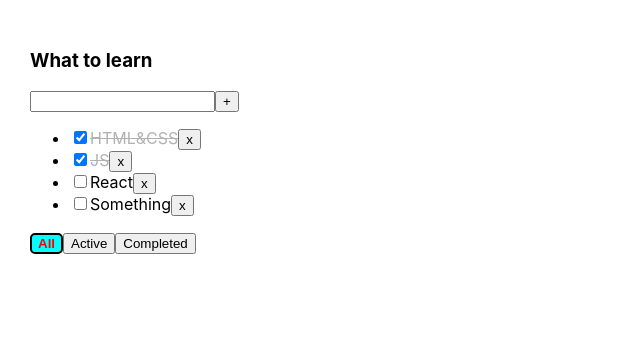
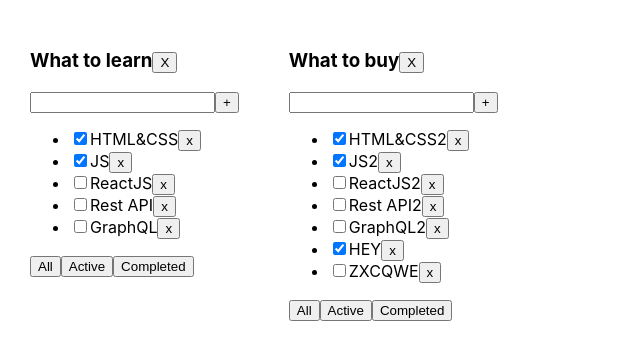
Before and after one commit to Barash777/it-incubator-todolist, a React (Create React App) app: page / in a window 1280 px wide. Shown: the top 360 px of the page, without its empty margins (0-640 px from the left). Built offline with nearby package versions, Linux system fonts and the light colour scheme.

Commit message:
Tuesday level lesson 1

```diff
--- a/src/App.tsx
+++ b/src/App.tsx
@@ -1,95 +1,135 @@
 import React, {useState} from 'react';
 import './App.css';
-import Todolist, {FilterValuesType, TaskType} from './Todolist';
+import {Todolist} from './Todolist';
 import {v1} from 'uuid';
 
+export type FilterValuesType = "all" | "active" | "completed";
+
+type TodolistsType = {
+    id: string
+    title: string
+    filter: FilterValuesType
+}
 
 function App() {
-    // BLL:
-    const initialTasks: Array<TaskType> = [
-        {id: v1(), title: 'HTML&CSS', isDone: true},
-        {id: v1(), title: 'JS', isDone: true},
-        {id: v1(), title: 'React', isDone: false},
-        {id: v1(), title: 'Something', isDone: false}
-    ]
+    let todolistID1=v1();
+    let todolistID2=v1();
 
+    let [todolists, setTodolists] = useState<Array<TodolistsType>>([
+        {id: todolistID1, title: 'What to learn', filter: 'all'},
+        {id: todolistID2, title: 'What to buy', filter: 'all'},
+    ])
 
-    const [tasks, setTasks] = useState<Array<TaskType>>(initialTasks)
-    const [filter, setFilter] = useState<FilterValuesType>('all');
+    let [tasks, setTasks] = useState({
+        [todolistID1]:[
+            {id: v1(), title: "HTML&CSS", isDone: true},
+            {id: v1(), title: "JS", isDone: true},
+            {id: v1(), title: "ReactJS", isDone: false},
+            {id: v1(), title: "Rest API", isDone: false},
+            {id: v1(), title: "GraphQL", isDone: false},
+        ],
+        [todolistID2]:[
+            {id: v1(), title: "HTML&CSS2", isDone: true},
+            {id: v1(), title: "JS2", isDone: true},
+            {id: v1(), title: "ReactJS2", isDone: false},
+            {id: v1(), title: "Rest API2", isDone: false},
+            {id: v1(), title: "GraphQL2", isDone: false},
+            {id: v1(), title: "HEY", isDone: true},
+            {id: v1(), title: "ZXCQWE", isDone: false},
+        ]
+    });
 
+    /*let[todolists,setTodolists]=useState<Array<TodolistsType>>([
+        {id:v1(),title:'What to learn',filter:'all'},
+        {id:v1(),title:'What to buy',filter:'completed'},
+    ])
 
-    //let stateWillBeBack = tasks
-    //console.log('init: ' + stateWillBeBack.length)
+    let [tasks, setTasks] = useState([
+        {id: v1(), title: "HTML&CSS", isDone: true},
+        {id: v1(), title: "JS", isDone: true},
+        {id: v1(), title: "ReactJS", isDone: false},
+        {id: v1(), title: "Rest API", isDone: false},
+        {id: v1(), title: "GraphQL", isDone: false},
+    ]);*/
+    // let [filter, setFilter] = useState<FilterValuesType>("all");
 
-    const addTask = (title: string) => {
-        const newTask: TaskType = {
-            id: v1(),
-            title: title,
-            isDone: false
-        }
-
-        //stateWillBeBack = tasks
-        //console.log('add: ' + stateWillBeBack.length)
-
-        setTasks([newTask, ...tasks])
+    function removeTodolist(todolistID: string) {
+        // console.log(todolistID)
+        setTodolists(todolists.filter(el => el.id !== todolistID))
+        delete tasks[todolistID]
+        // setTasks({...tasks})
     }
 
-    const removeTask = (taskID: string) => {
-        const filteredTasks = tasks.filter(t => t.id !== taskID)
+    function removeTask(todolistID: string, taskID: string) {
+        // let filteredTasks = tasks.filter(t => t.id != taskID);
 
-        //stateWillBeBack = tasks
-        //console.log('remove: ' + stateWillBeBack.length)
-
-        setTasks(filteredTasks)
-
-        // Все равно не работает такой метод))
-        //tasks.pop()
-        //const copyTasks = {...tasks};
-        //setTasks(copyTasks)
-        // console.log(tasks)
-    }
-    // ??? 1 - tasks new state (setTasks = asynchrone function), 2 - const tasks, not let (every render new initialization)
-
-    /*const setLastTasks = () => {
-        const newAr = [...stateWillBeBack]
-        setTasks([newAr[0], newAr[1]])
-    }*/
-
-    const changeTaskStatus = (taskID: string, isDone: boolean) => {
-        // console.log('id = ' + taskID + ', isDone new = ', isDone)
-
-        setTasks(tasks.map(t =>
-            // t.id === taskID ? {...t, isDone: isDone} : t
-            t.id === taskID ? {...t, isDone} : t
-        ))
+        let filteredTasks = {...tasks, [todolistID]: tasks[todolistID].filter(e => e.id !== taskID)}
+        setTasks(filteredTasks);
     }
 
-    const changeFilter = (filter: FilterValuesType) => {
-        setFilter(filter)
+    function addTask(todolistID: string, title: string) {
+        let oneNewTask = {id: v1(), title: title, isDone: false};
+        // let newTasks = [task, ...tasks];
+        let newTasks = {...tasks, [todolistID]: [oneNewTask, ...tasks[todolistID]]}
+        setTasks(newTasks);
+    }
+
+    function changeStatus(todolistID: string, taskID: string, isDone: boolean) {
+        // let task = tasks.find(t => t.id === taskId);
+        // if (task) {
+        //     task.isDone = isDone;
+        // }
+        //
+        // console.log(todolistID, taskID, isDone)
+
+        const newTasks = {...tasks, [todolistID]: tasks[todolistID].map(el => el.id === taskID ? {...el, isDone} : el)}
+        setTasks(newTasks);
     }
 
 
-    let tasksForRender = tasks;
-    if (filter === 'active') {
-        tasksForRender = tasks.filter(t => !t.isDone)
+    /*let tasksForTodolist = tasks;
+    if (filter === "active") {
+        tasksForTodolist = tasks.filter(t => t.isDone === false);
     }
-    if (filter === 'completed') {
-        tasksForRender = tasks.filter(t => t.isDone)
+    if (filter === "completed") {
+        tasksForTodolist = tasks.filter(t => t.isDone === true);
+    }*/
+
+    function changeFilter(todolistID: string, value: FilterValuesType) {
+        // console.log(todolistID)
+        // setFilter(value);
+
+        const lists = todolists.map(el => el.id === todolistID ? {...el, filter: value} : el )
+        setTodolists(lists)
     }
 
-
-    // UI:
     return (
         <div className="App">
-            <Todolist title={'What to learn'}
-                      tasks={tasksForRender}
-                      addTask={addTask}
-                      removeTask={removeTask}
-                      changeFilter={changeFilter}
-                      changeTaskStatus={changeTaskStatus}
-                      filter={filter}
-                //setLastTasks={setLastTasks}
-            />
+            {todolists.map((el) => {
+
+                let tasksForTodolist = tasks[el.id];
+                if (el.filter === "active") {
+                    tasksForTodolist = tasks[el.id].filter(t => t.isDone === false);
+                }
+                if (el.filter === "completed") {
+                    tasksForTodolist = tasks[el.id].filter(t => t.isDone === true);
+                }
+
+                return (
+                    <Todolist
+                        key={el.id}
+                        todolistID={el.id}
+                        title={el.title}
+                        tasks={tasksForTodolist}
+                        removeTask={removeTask}
+                        changeFilter={changeFilter}
+                        addTask={addTask}
+                        changeTaskStatus={changeStatus}
+                        removeTodolist={removeTodolist}
+                        filter={el.filter}
+                />)
+            })}
+
         </div>
     );
 }
--- a/src/Todolist.tsx
+++ b/src/Todolist.tsx
@@ -1,119 +1,93 @@
-import React, {KeyboardEvent, ChangeEvent, useState} from 'react';
+import React, {ChangeEvent, KeyboardEvent, useState} from 'react';
+import {FilterValuesType} from './App';
 
-export type FilterValuesType = 'all' | 'active' | 'completed'
-
-export type TaskType = {
-    id: string,
-    title: string,
+type TaskType = {
+    id: string
+    title: string
     isDone: boolean
 }
 
-type TodolistPropsType = {
+type PropsType = {
+    todolistID: string
     title: string
     tasks: Array<TaskType>
-    addTask: (title: string) => void
-    removeTask: (taskID: string) => void
-    changeFilter: (filter: FilterValuesType) => void
-    changeTaskStatus: (id: string, isDone: boolean) => void
+    removeTask: (todolistID: string, taskID: string) => void
+    changeFilter: (todolistID: string, value: FilterValuesType) => void
+    addTask: (todolistID: string, title: string) => void
+    changeTaskStatus: (todolistID: string, taskId: string, isDone: boolean) => void
     filter: FilterValuesType
-    //setLastTasks: () => void
+    removeTodolist: (todolistID: string) => void
 }
 
-export function Todolist(props: TodolistPropsType) {
+export function Todolist(props: PropsType) {
 
-    const [title, setTitle] = useState<string>('')
-    const [error, setError] = useState<boolean>(false)
+    let [title, setTitle] = useState("")
+    let [error, setError] = useState<string | null>(null)
 
-    /*const removeTask = (id: string) => {
-        props.removeTask(id)
-    }*/
-
-    const tasksJSX = props.tasks.length ?
-        props.tasks.map(task => {
-            const removeTask = () => {
-                props.removeTask(task.id)
+    const addTask = () => {
+        if (title.trim() !== "") {
+            props.addTask(props.todolistID, title.trim());
+            setTitle("");
+        } else {
+            setError("Title is required");
         }
-            const changeTaskStatus = (e: ChangeEvent<HTMLInputElement>) => {
-                props.changeTaskStatus(task.id, e.currentTarget.checked)
     }
 
-            return (
-                <li key={task.id}>
-                    <input
-                        type="checkbox"
-                        checked={task.isDone}
-                        // onChange={() => props.changeTaskStatus(task.id, !task.isDone)}
-                        onChange={changeTaskStatus}
-                    />
-                    <span className={task.isDone ? 'isDone' : ''}>{task.title}</span>
-                    {/*<div>{task.title}</div>*/}
-                    <button onClick={removeTask}>x</button>
-                </li>
-            )
-        }) : <span>List is empty...</span>
-
-    const onChangeInputHandler = (e: ChangeEvent<HTMLInputElement>) => {
+    const onChangeHandler = (e: ChangeEvent<HTMLInputElement>) => {
         setTitle(e.currentTarget.value)
-        error && setError(false)
     }
 
-    const addTask = () => {
-        const trimTitle = title.trim()
-        if (trimTitle) {
-            props.addTask(trimTitle)
-            // setError(false)
-        } else {
-            setError(true)
-            // return
+    const onKeyPressHandler = (e: KeyboardEvent<HTMLInputElement>) => {
+        setError(null);
+        if (e.charCode === 13) {
+            addTask();
         }
-        setTitle('')
     }
 
-    const onInputKeyDown = (e: KeyboardEvent<HTMLInputElement>) => {
-        /*if (e.key === 'Enter')
-            addTask()*/
-        e.key === 'Enter' && addTask()
+    const onAllClickHandler = () => props.changeFilter(props.todolistID, "all");
+    const onActiveClickHandler = () => props.changeFilter(props.todolistID, "active");
+    const onCompletedClickHandler = () => props.changeFilter(props.todolistID, "completed");
+    const removeTodolistHandler = () =>  props.removeTodolist(props.todolistID)
+
+    return <div>
+        <h3>
+            {props.title}
+            <button onClick={removeTodolistHandler}>X</button>
+        </h3>
+        <div>
+            <input value={title}
+                   onChange={onChangeHandler}
+                   onKeyPress={onKeyPressHandler}
+                   className={error ? "error" : ""}
+            />
+            <button onClick={addTask}>+</button>
+            {error && <div className="error-message">{error}</div>}
+        </div>
+        <ul>
+            {
+                props.tasks.map(t => {
+                    const onClickHandler = () => props.removeTask(props.todolistID, t.id)
+                    const onChangeHandler = (e: ChangeEvent<HTMLInputElement>) => {
+                        props.changeTaskStatus(props.todolistID, t.id, e.currentTarget.checked);
                     }
 
-    const onClickFilterButton = (filter: FilterValuesType) => {
-        props.changeFilter(filter)
+                    return <li key={t.id} className={t.isDone ? "is-done" : ""}>
+                        <input type="checkbox"
+                               onChange={onChangeHandler}
+                               checked={t.isDone}/>
+                        <span>{t.title}</span>
+                        <button onClick={onClickHandler}>x</button>
+                    </li>
+                })
             }
-
-    const onInputFocus = () => {
-        error && setError(false)
-    }
-
-    return (
-        <div>
-            <h3>{props.title}</h3>
-            {/*<button onClick={() => props.setLastTasks}>Undo</button>*/}
-            <div>
-                <input
-                    value={title}
-                    onChange={onChangeInputHandler}
-                    onKeyDown={onInputKeyDown}
-                    onFocus={onInputFocus}
-                    className={error ? 'error' : ''}
-                />
-                <button onClick={addTask}>+</button>
-                {error ? <div className={'errorMessage'}>Title is required</div> : ''}
-            </div>
-            <ul>
-                {tasksJSX}
         </ul>
         <div>
-                <button className={props.filter === 'all' ? 'activeFilter' : ''}
-                        onClick={() => onClickFilterButton('all')}>All
-                </button>
-                <button className={props.filter === 'active' ? 'activeFilter' : ''}
-                        onClick={() => onClickFilterButton('active')}>Active
-                </button>
-                <button className={props.filter === 'completed' ? 'activeFilter' : ''}
-                        onClick={() => onClickFilterButton('completed')}>Completed
-                </button>
+            <button className={props.filter === 'all' ? "active-filter" : ""}
+                    onClick={onAllClickHandler}>All</button>
+            <button className={props.filter === 'active' ? "active-filter" : ""}
+                onClick={onActiveClickHandler}>Active</button>
+            <button className={props.filter === 'completed' ? "active-filter" : ""}
+                onClick={onCompletedClickHandler}>Completed</button>
         </div>
     </div>
-    );
 }
-
-export default Todolist;
```
Lines whose indentation alone changed are shown as unchanged.
